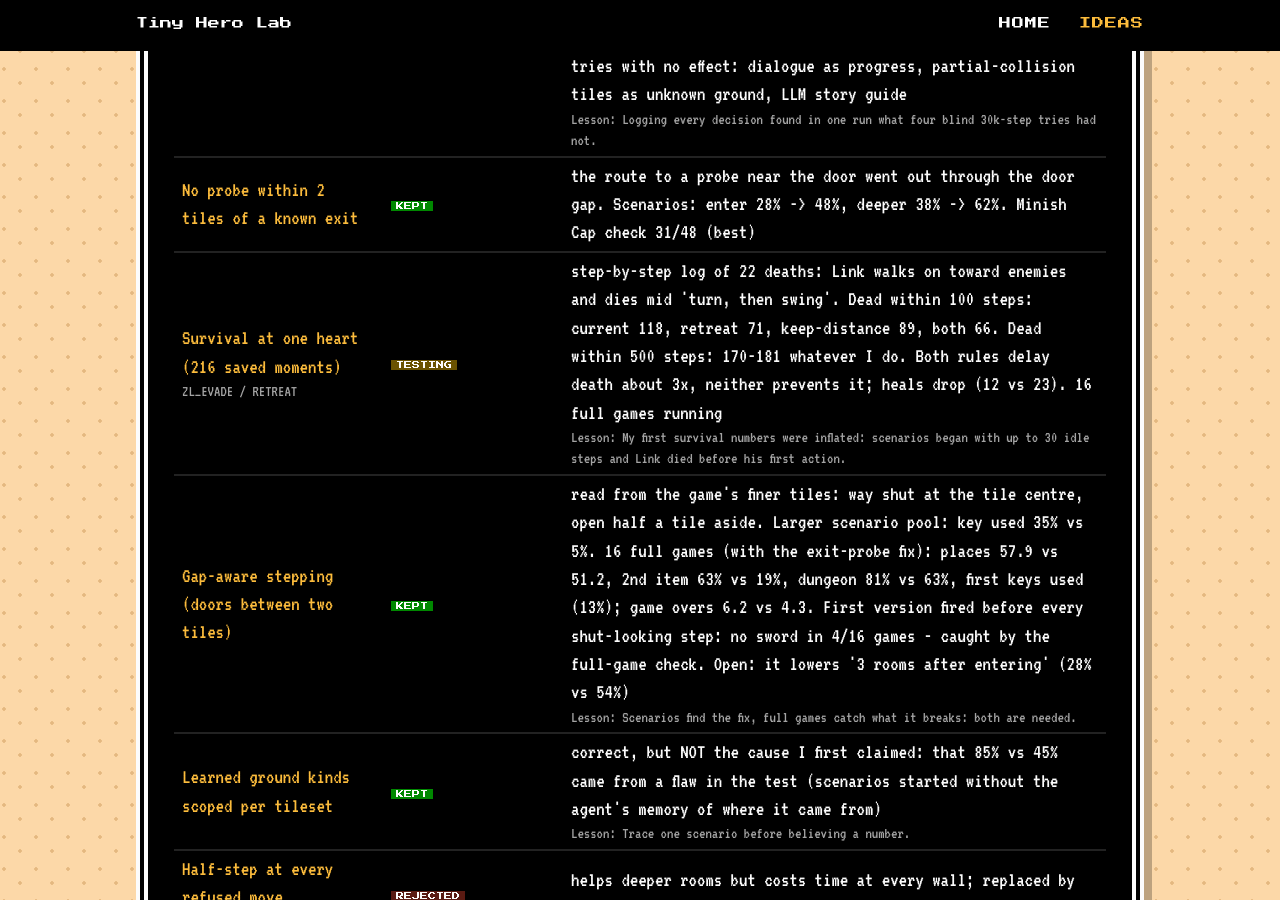
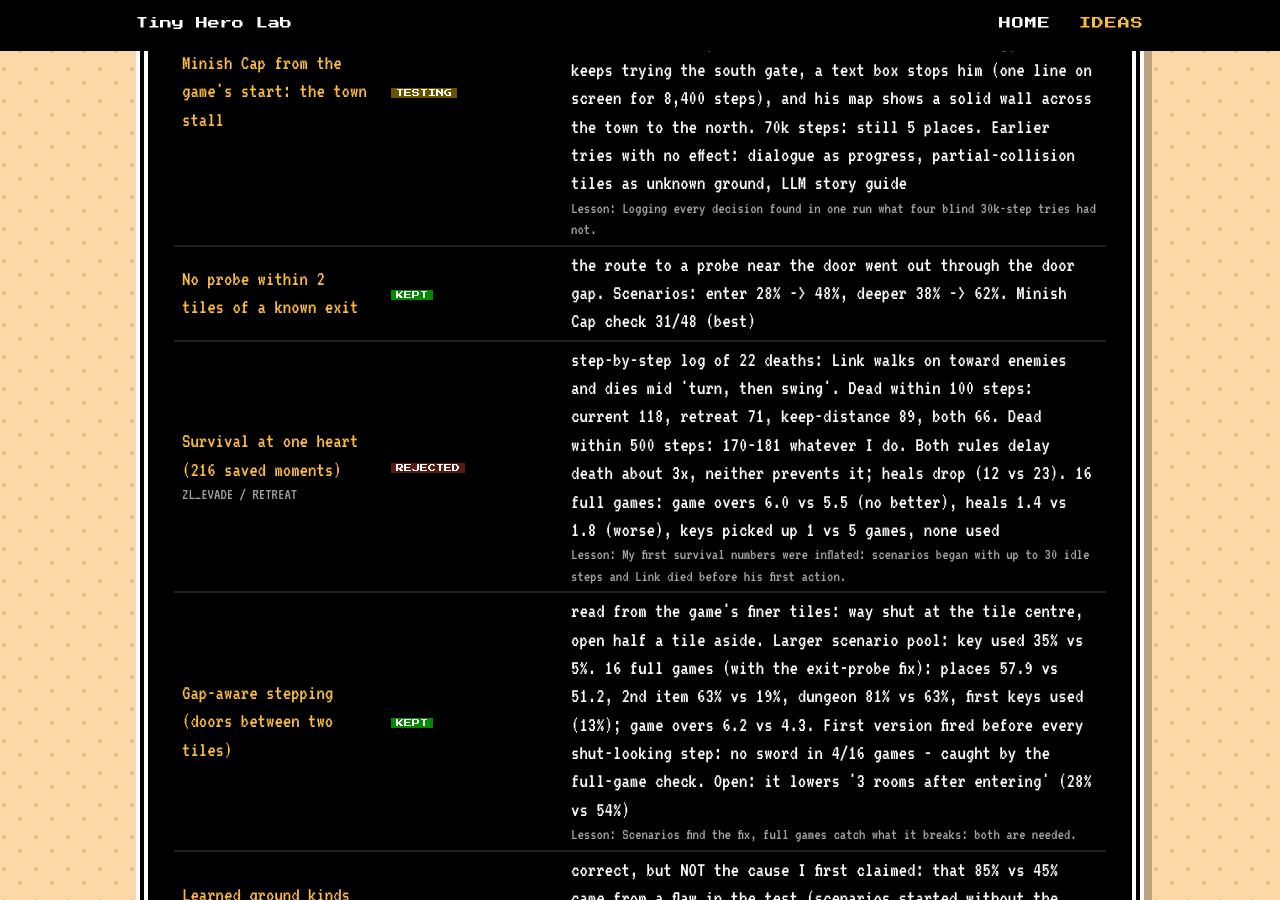
Before and after one commit to sofianedjerbi/zelda-agent-devblog, a Jekyll site: the page built from ideas.html, in a window 1280 px wide and 900 px high, scrolled down 4767 px. Built offline with Jekyll 4.4.1, drawn with Linux system fonts in a browser that asks for light colours; some of the changed text lies outside the part shown.

Commit message:
Survival rules rejected by full games; lesson: progress per life

```diff
--- a/_data/lessons.yml
+++ b/_data/lessons.yml
@@ -41,3 +41,5 @@
   why: "Two scenario 'findings' were artifacts of scenarios starting without the agent's memory. And the suite is small (9/8/5 moments): under 20 points is noise."
 - rule: "Run every game on the board before saying 'general'."
   why: "First cross-game run: Minish Cap from its start 5.0 places vs 4.6 for random; A Link to the Past: the agent made zero decisions (no room map from that adapter) while random got the sword in half the games."
+- rule: "In Zelda 1 dying is cheap; what counts is progress per life."
+  why: "Three survival ideas (needs, retreat, keep-distance) each delayed death and each lost keys, heals or places in full games."
--- a/_data/tried.yml
+++ b/_data/tried.yml
@@ -6,7 +6,7 @@
     - {name: "No try-new-ground on a known exit", status: kept, result: "entering a dungeon every ground kind is new, and the nearest 'new' tile was the doorway behind Link: his third goal walked him back out. 3 rooms after entering: 41% -> 78%", lesson: "Found by tracing one scenario, after two wrong guesses."}
     - {name: "Minish Cap from the game's start: the town stall", status: testing, result: "decision log: the festival = talk to Zelda, she walks to her next spot, follow. 'Stay with and talk to your companion' (ZL_ESCORT): story score 101 at 25k steps instead of 37k. Then a second blocker, same in both: with Zelda following, Link keeps trying the south gate, a text box stops him (one line on screen for 8,400 steps), and his map shows a solid wall across the town to the north. 70k steps: still 5 places. Earlier tries with no effect: dialogue as progress, partial-collision tiles as unknown ground, LLM story guide", lesson: "Logging every decision found in one run what four blind 30k-step tries had not."}
     - {name: "No probe within 2 tiles of a known exit", status: kept, result: "the route to a probe near the door went out through the door gap. Scenarios: enter 28% -> 48%, deeper 38% -> 62%. Minish Cap check 31/48 (best)"}
-    - {name: "Survival at one heart (216 saved moments)", switch: "EVADE / RETREAT", status: testing, result: "step-by-step log of 22 deaths: Link walks on toward enemies and dies mid 'turn, then swing'. Dead within 100 steps: current 118, retreat 71, keep-distance 89, both 66. Dead within 500 steps: 170-181 whatever I do. Both rules delay death about 3x, neither prevents it; heals drop (12 vs 23). 16 full games running", lesson: "My first survival numbers were inflated: scenarios began with up to 30 idle steps and Link died before his first action."}
+    - {name: "Survival at one heart (216 saved moments)", switch: "EVADE / RETREAT", status: rejected, result: "step-by-step log of 22 deaths: Link walks on toward enemies and dies mid 'turn, then swing'. Dead within 100 steps: current 118, retreat 71, keep-distance 89, both 66. Dead within 500 steps: 170-181 whatever I do. Both rules delay death about 3x, neither prevents it; heals drop (12 vs 23). 16 full games: game overs 6.0 vs 5.5 (no better), heals 1.4 vs 1.8 (worse), keys picked up 1 vs 5 games, none used", lesson: "My first survival numbers were inflated: scenarios began with up to 30 idle steps and Link died before his first action."}
     - {name: "Gap-aware stepping (doors between two tiles)", status: kept, result: "read from the game's finer tiles: way shut at the tile centre, open half a tile aside. Larger scenario pool: key used 35% vs 5%. 16 full games (with the exit-probe fix): places 57.9 vs 51.2, 2nd item 63% vs 19%, dungeon 81% vs 63%, first keys used (13%); game overs 6.2 vs 4.3. First version fired before every shut-looking step: no sword in 4/16 games - caught by the full-game check. Open: it lowers '3 rooms after entering' (28% vs 54%)", lesson: "Scenarios find the fix, full games catch what it breaks: both are needed."}
     - {name: "Learned ground kinds scoped per tileset", status: kept, result: "correct, but NOT the cause I first claimed: that 85% vs 45% came from a flaw in the test (scenarios started without the agent's memory of where it came from)", lesson: "Trace one scenario before believing a number."}
     - {name: "Half-step at every refused move", switch: HALFSTEP, status: rejected, result: "helps deeper rooms but costs time at every wall; replaced by gap-aware stepping"}
```
